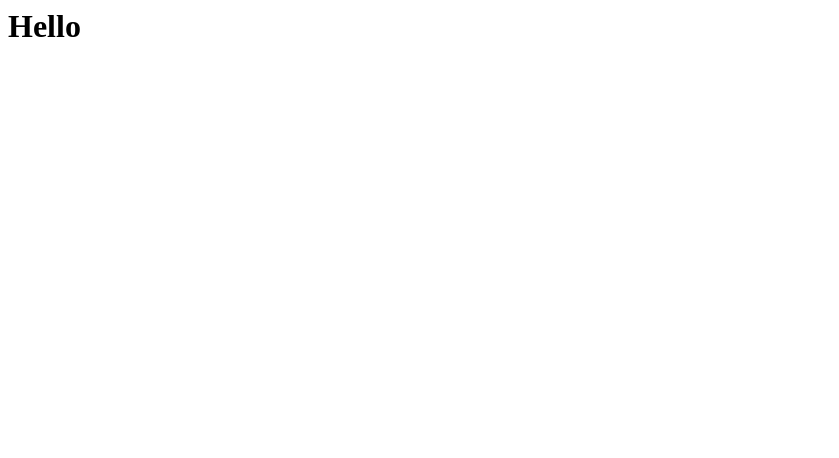
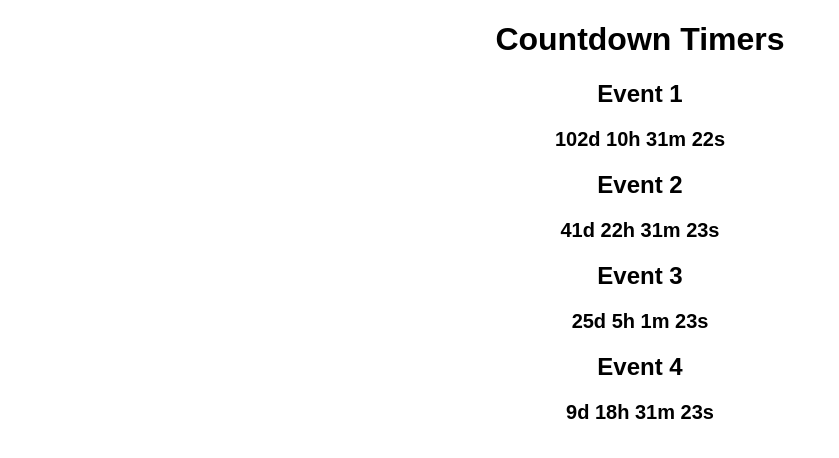
Before and after one commit to Airemvfx/Airemvfx.github.io, a plain HTML site: page Index.html in a window 1280 px wide. Shown: the whole page, without its empty margins (0-839 px from the left). Drawn offline with Linux system fonts and the light colour scheme.

Commit message:
Update Index.html

```diff
--- a/Index.html
+++ b/Index.html
@@ -1 +1,81 @@
-<h1> Hello </h1>
+<!DOCTYPE html>
+<html lang="en">
+<head>
+    <meta charset="UTF-8">
+    <meta name="viewport" content="width=device-width, initial-scale=1.0">
+    <title>Countdown Timers</title>
+    <style>
+        body {
+            font-family: Arial, sans-serif;
+            text-align: center;
+        }
+        .countdown {
+            margin: 20px;
+        }
+        .countdown span {
+            font-size: 20px;
+            font-weight: bold;
+            margin: 5px;
+        }
+    </style>
+</head>
+<body>
+
+    <h1>Countdown Timers</h1>
+
+    <div class="countdown" id="countdown1">
+        <h2>Event 1</h2>
+        <span id="timer1">00d 00h 00m 00s</span>
+    </div>
+
+    <div class="countdown" id="countdown2">
+        <h2>Event 2</h2>
+        <span id="timer2">00d 00h 00m 00s</span>
+    </div>
+
+    <div class="countdown" id="countdown3">
+        <h2>Event 3</h2>
+        <span id="timer3">00d 00h 00m 00s</span>
+    </div>
+
+    <div class="countdown" id="countdown4">
+        <h2>Event 4</h2>
+        <span id="timer4">00d 00h 00m 00s</span>
+    </div>
+
+    <script>
+        // Set the dates and times for each countdown
+        const countdownDates = [
+            new Date("Dec 31, 2024 23:59:59").getTime(),
+            new Date("Nov 1, 2024 12:00:00").getTime(),
+            new Date("Oct 15, 2024 18:30:00").getTime(),
+            new Date("Sep 30, 2024 08:00:00").getTime()
+        ];
+
+        // Update the countdowns every 1 second
+        const countdownFunction = setInterval(function() {
+            const now = new Date().getTime();
+
+            countdownDates.forEach((countdownDate, index) => {
+                const distance = countdownDate - now;
+
+                // Calculate time units
+                const days = Math.floor(distance / (1000 * 60 * 60 * 24));
+                const hours = Math.floor((distance % (1000 * 60 * 60 * 24)) / (1000 * 60 * 60));
+                const minutes = Math.floor((distance % (1000 * 60 * 60)) / (1000 * 60));
+                const seconds = Math.floor((distance % (1000 * 60)) / 1000);
+
+                // Display the result in the corresponding element
+                document.getElementById("timer" + (index + 1)).innerHTML =
+                    days + "d " + hours + "h " + minutes + "m " + seconds + "s";
+
+                // If the countdown is over, display "EXPIRED"
+                if (distance < 0) {
+                    document.getElementById("timer" + (index + 1)).innerHTML = "EXPIRED";
+                }
+            });
+        }, 1000);
+    </script>
+
+</body>
+</html>
```
